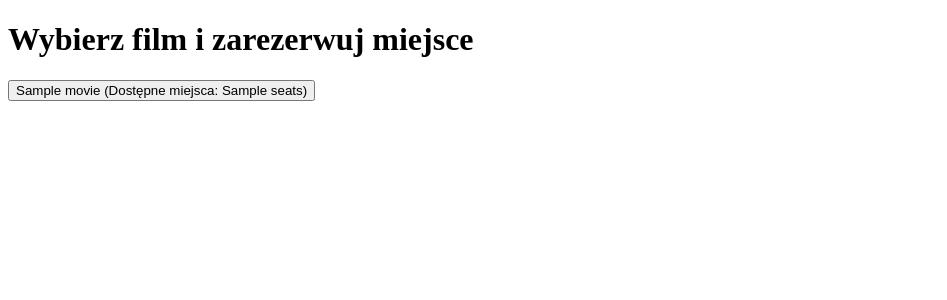
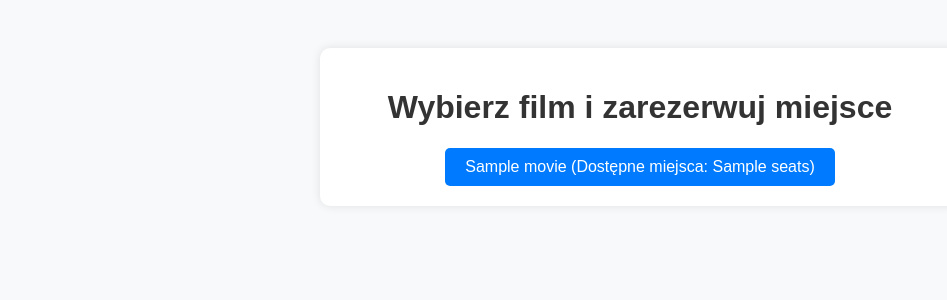
Before and after one commit to GrzegorzPawlak99/cinema-reservation, a Flask app: template app/templates/index.html in a window 1280 px wide. Shown: the top 300 px of the page, without its empty margins (0-947 px from the left). Run offline with Flask 3, Linux system fonts and the light colour scheme; the template is opened without the code that fills it: most values are stand-ins (such as "Sample title", 1, 10 or a date in 2020).

Commit message:
dodanie css do index.html

```diff
--- a/app/templates/index.html
+++ b/app/templates/index.html
@@ -4,20 +4,75 @@
     <meta charset="UTF-8">
     <meta name="viewport" content="width=device-width, initial-scale=1.0">
     <title>Rezerwacja Miejsc w Kinie</title>
+    <style>
+        body {
+            font-family: Arial, sans-serif;
+            text-align: center;
+            background-color: #f8f9fa;
+            padding: 20px;
+        }
+
+        h1 {
+            color: #333;
+        }
+
+        .container {
+            max-width: 600px;
+            margin: 20px auto;
+            background: white;
+            padding: 20px;
+            border-radius: 10px;
+            box-shadow: 0px 0px 10px rgba(0, 0, 0, 0.1);
+        }
+
+        .movie-buttons {
+            display: flex;
+            justify-content: center;
+            gap: 10px;
+            margin-top: 20px;
+        }
+
+        button {
+            background-color: #007bff;
+            color: white;
+            border: none;
+            padding: 10px 20px;
+            font-size: 16px;
+            border-radius: 5px;
+            cursor: pointer;
+            transition: background-color 0.3s;
+        }
+
+        button:hover {
+            background-color: #0056b3;
+        }
+
+        .message {
+            color: red;
+            font-weight: bold;
+            margin-top: 20px;
+        }
+    </style>
 </head>
 <body>
+
+    <div class="container">
         <h1>Wybierz film i zarezerwuj miejsce</h1>
 
         {% if message %}
-    <p style="color: red;">{{ message }}</p>
+        <p class="message">{{ message }}</p>
         {% endif %}
 
         <form method="post">
+            <div class="movie-buttons">
                 {% for movie, seats in seats.items() %}
                     <button type="submit" name="movie" value="{{ movie }}">
                         {{ movie }} (Dostępne miejsca: {{ seats }})
                     </button>
                 {% endfor %}
+            </div>
         </form>
+    </div>
+
 </body>
 </html>
```
Lines whose indentation alone changed are shown as unchanged.
